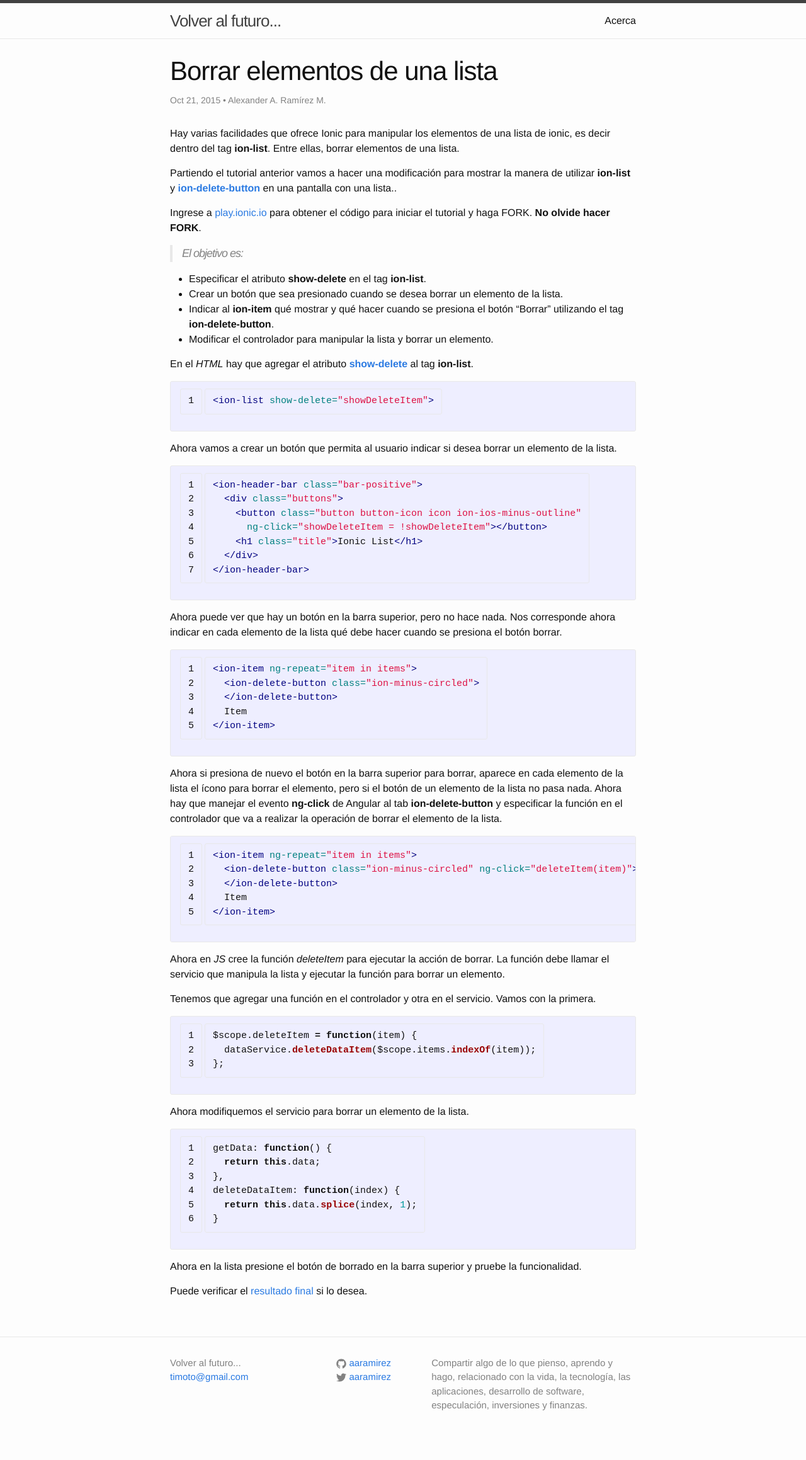
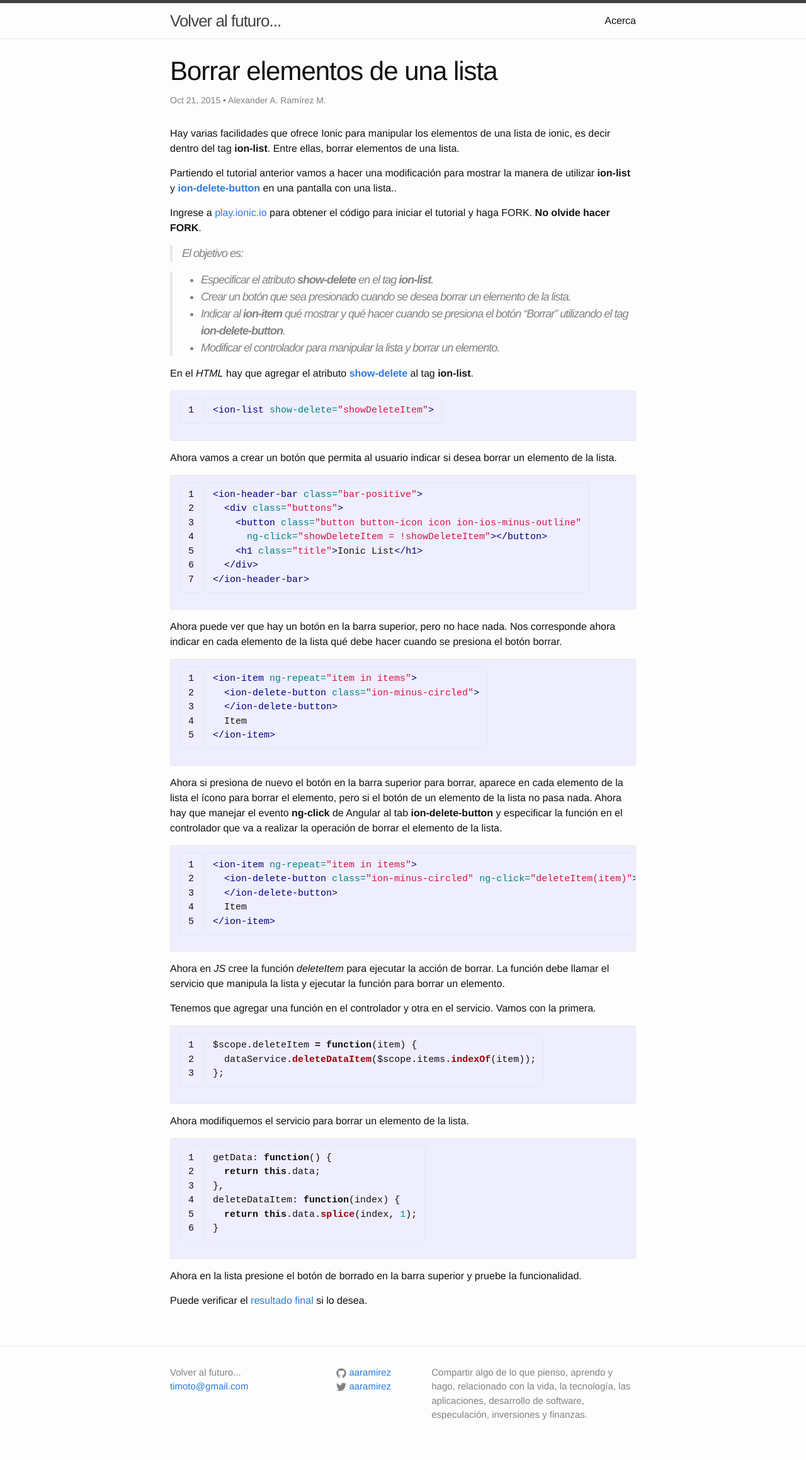
Before and after one commit to aaramirez/aaramirez.github.io, a Jekyll site: the page built from _posts/desarrollos/ionic/2015-10-21-delete-item-list.markdown, in a window 1280 px wide. Shown: the whole page at 63% size. Built offline with Jekyll 4.4.1, drawn with Linux system fonts in a browser that asks for light colours.

Commit message:
Corregir formato

```diff
--- a/_posts/desarrollos/ionic/2015-10-21-delete-item-list.markdown
+++ b/_posts/desarrollos/ionic/2015-10-21-delete-item-list.markdown
@@ -11,10 +11,10 @@
 
   > El objetivo es:
 
-  - Especificar el atributo __show-delete__ en el tag __ion-list__.
-  - Crear un botón que sea presionado cuando se desea borrar un elemento de la lista.
-  - Indicar al __ion-item__ qué mostrar y qué hacer cuando se presiona el botón "Borrar" utilizando el tag __ion-delete-button__.
-  - Modificar el controlador para manipular la lista y borrar un elemento.
+  > - Especificar el atributo __show-delete__ en el tag __ion-list__.
+  > - Crear un botón que sea presionado cuando se desea borrar un elemento de la lista.
+  > - Indicar al __ion-item__ qué mostrar y qué hacer cuando se presiona el botón "Borrar" utilizando el tag __ion-delete-button__.
+  > - Modificar el controlador para manipular la lista y borrar un elemento.
 
 En el *HTML* hay que agregar el atributo [__show-delete__][3] al tag __ion-list__.
 
```
